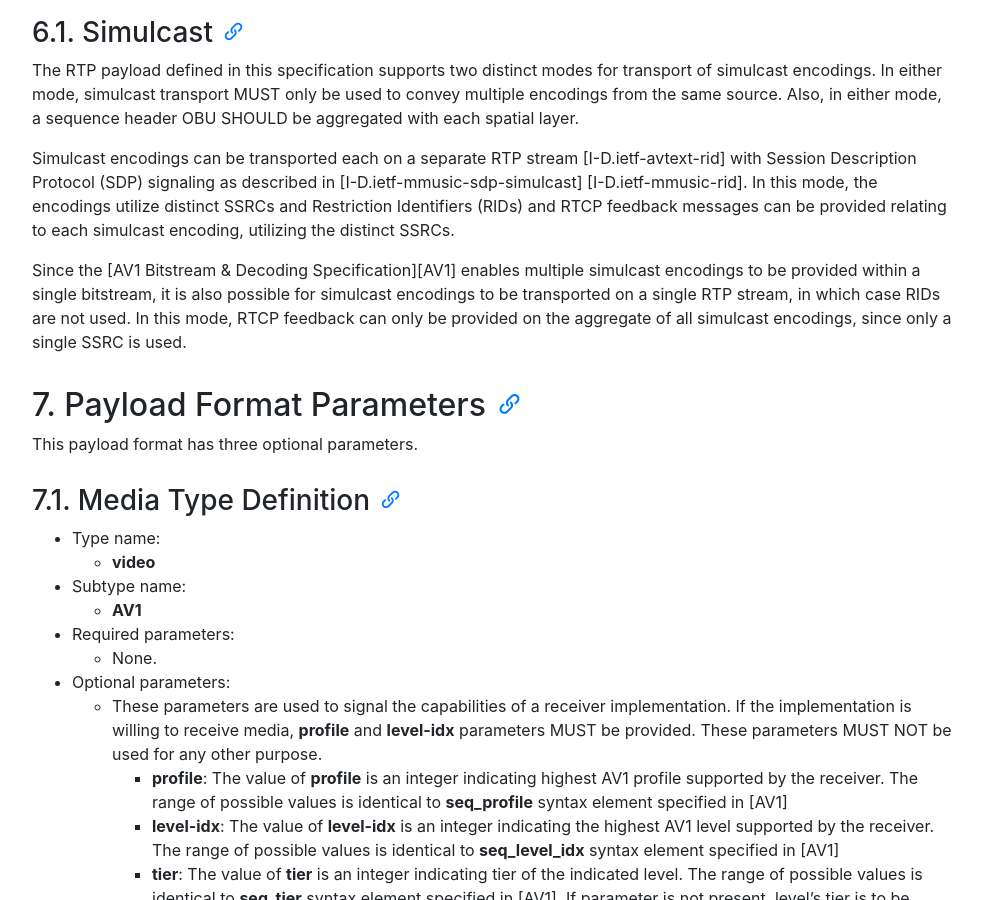
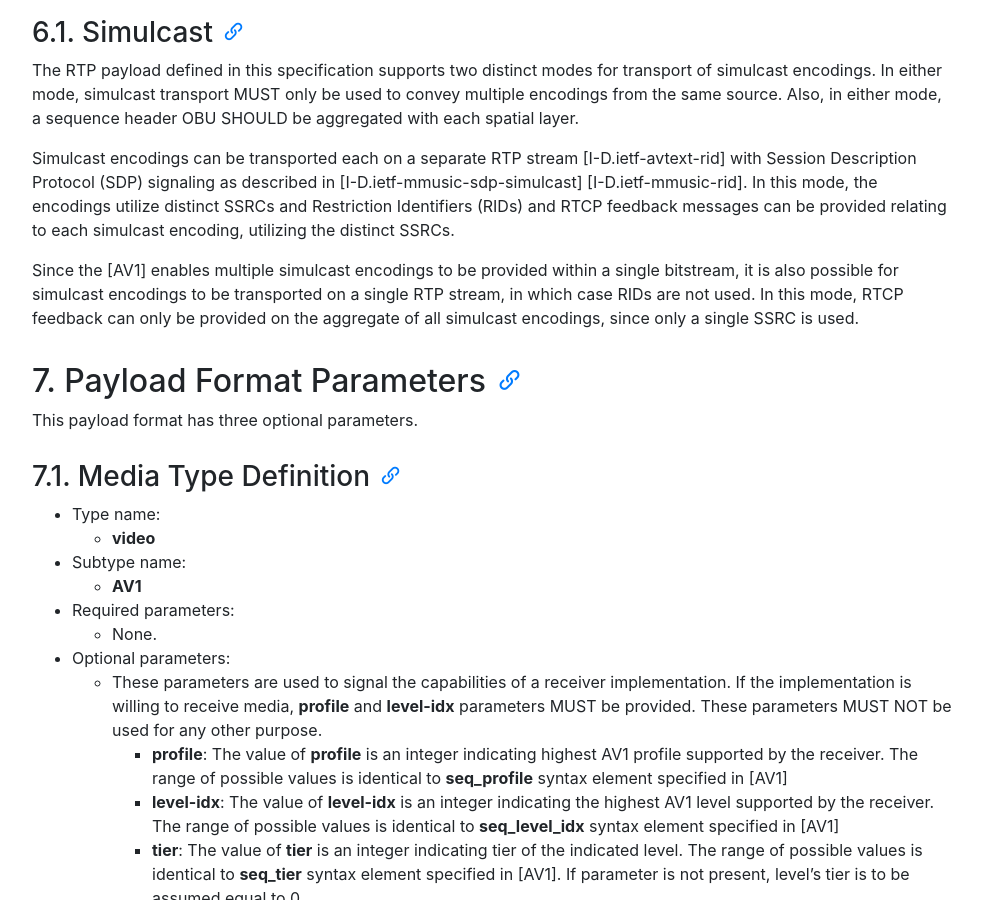
Before and after one commit to AOMediaCodec/av1-rtp-spec, a Jekyll site: the page built from index.md, in a window 1280 px wide and 900 px high, scrolled down 7964 px. Shown: the whole window, without its empty margins (53-1035 px from the left). Built offline with Jekyll 4.4.1, drawn with Linux system fonts in a browser that asks for light colours; nearby versions of some CDN libraries.

Commit message:
Fix AV1 bitstream reference

```diff
--- a/av1-rtp-spec.md
+++ b/av1-rtp-spec.md
@@ -376,13 +376,13 @@ with each spatial layer.
 Simulcast encodings can be transported each on a separate RTP stream [I-D.ietf-avtext-rid] with
 Session Description Protocol (SDP) signaling as described in [I-D.ietf-mmusic-sdp-simulcast]
 [I-D.ietf-mmusic-rid]. In this mode, the encodings utilize distinct SSRCs and Restriction
-Identifiers (RIDs) and RTCP feedback messages can be provided relating to each simulcast encoding,
-utilizing the distinct SSRCs.
-
-Since the [AV1 Bitstream & Decoding Specification][AV1] enables multiple simulcast encodings to be
-provided within a single bitstream, it is also possible for simulcast encodings to be transported
-on a single RTP stream, in which case RIDs are not used. In this mode, RTCP feedback can only be
-provided on the aggregate of all simulcast encodings, since only a single SSRC is used.
+Identifiers (RIDs) and RTCP feedback messages can be provided relating to each simulcast
+encoding, utilizing the distinct SSRCs.
+
+Since the [AV1] enables multiple simulcast encodings to be provided within a single bitstream,
+it is also possible for simulcast encodings to be transported on a single RTP stream, in which
+case RIDs are not used. In this mode, RTCP feedback can only be provided on the aggregate of
+all simulcast encodings, since only a single SSRC is used.
 
 ## 7. Payload Format Parameters
 
```
